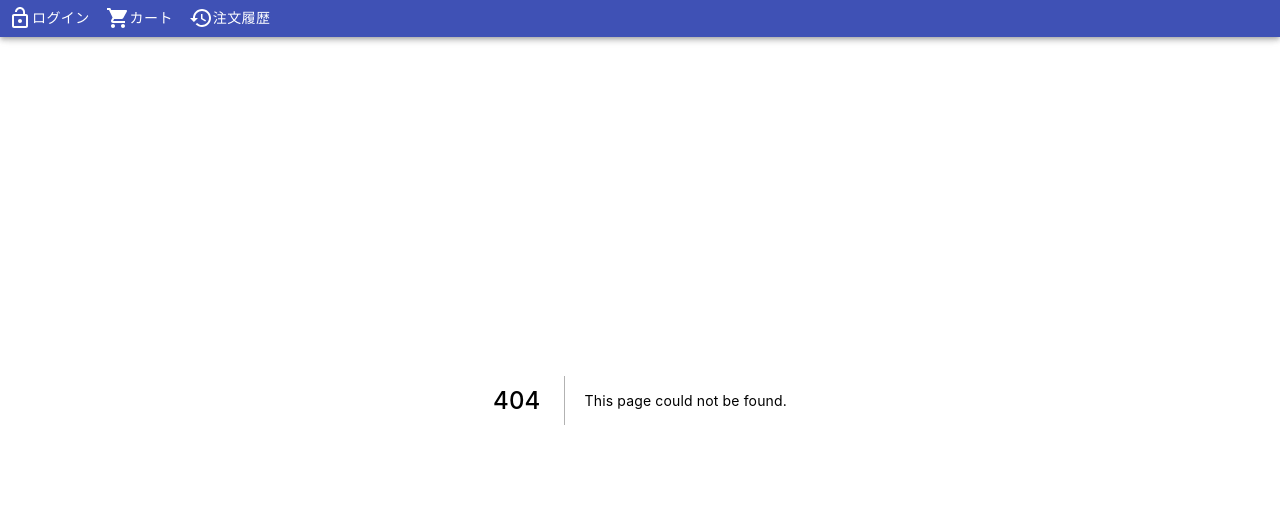
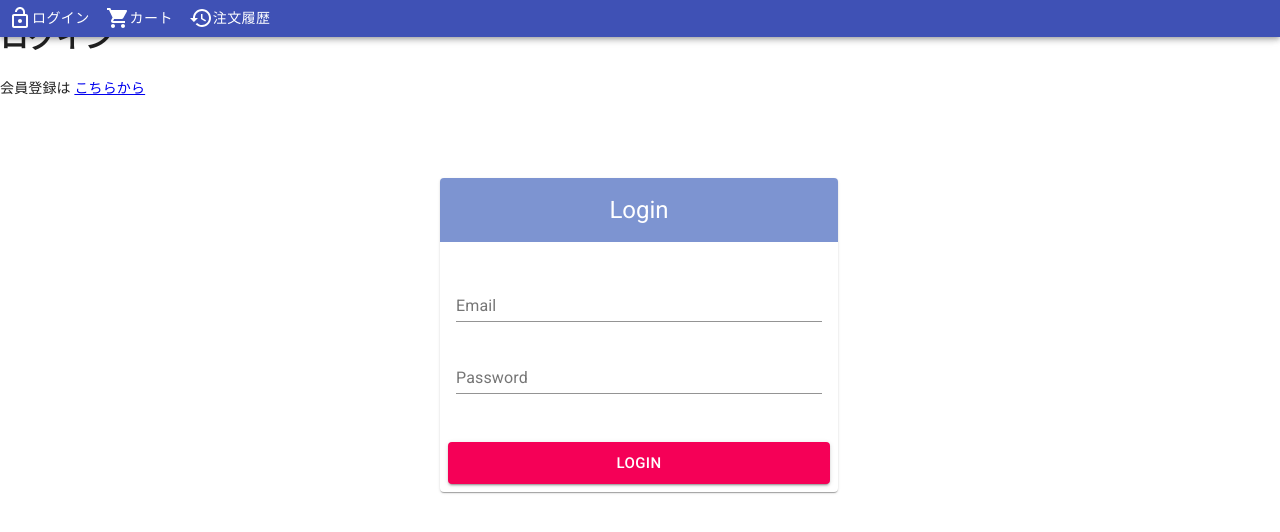
Before and after one commit to nearkillit/ts_next_django, a Next.js app in the folder coffee-app/: page /component/Login in a window 1280 px wide. Before the commit this address had no page. Shown: the top 532 px of the page. Built offline with nearby package versions, Linux system fonts and the light colour scheme.

Commit message:
ログイン機能を作成

```diff
--- a/coffee-app/package.json
+++ b/coffee-app/package.json
@@ -17,6 +17,7 @@
     "next": "^11.1.2",
     "react": "^17.0.2",
     "react-dom": "^17.0.2",
+    "react-hook-form": "^7.17.5",
     "react-redux": "^7.2.4",
     "react-router-dom": "^5.2.1",
     "react-scripts": "4.0.3",
--- a/coffee-app/pages/_app.tsx
+++ b/coffee-app/pages/_app.tsx
@@ -86,7 +86,7 @@ const UserCheck = () => {
                 <Button onClick={logout} style={whiteMoji}><LockIcon />ログアウト</Button>
               </>
               :
-              <Button onClick={login} style={whiteMoji}><LockOpenIcon />ログイン</Button>
+              <Link href="/component/Login/"><a><Button onClick={login} style={whiteMoji}><LockOpenIcon />ログイン</Button></a></Link>
             }
     </>
   )
--- /dev/null
+++ b/coffee-app/pages/component/Login.tsx
@@ -0,0 +1,115 @@
+import { useState } from 'react'
+import { useForm } from 'react-hook-form'
+import  Link  from 'next/link'
+import { useRouter } from 'next/router'
+import axios from 'axios'
+
+
+import { createStyles, makeStyles, Theme } from '@material-ui/core/styles';
+
+import TextField from '@material-ui/core/TextField';
+import Card from '@material-ui/core/Card';
+import CardContent from '@material-ui/core/CardContent';
+import CardActions from '@material-ui/core/CardActions';
+import CardHeader from '@material-ui/core/CardHeader';
+import Button from '@material-ui/core/Button';
+
+type submit = {
+    email: string;
+    password: string
+}
+
+
+const useStyles = makeStyles((theme: Theme) =>
+  createStyles({
+    container: {
+      display: 'flex',
+      flexWrap: 'wrap',
+      width: 400,
+      margin: `${theme.spacing(0)} auto`
+    },
+    loginBtn: {
+      marginTop: theme.spacing(2),
+      flexGrow: 1
+    },
+    header: {
+      textAlign: 'center',
+      background: '#7d94d1',
+      color: '#fff'
+    },
+    card: {
+      marginTop: theme.spacing(10)
+    }
+  })
+);
+
+const Login = () => {
+  const classes = useStyles();
+
+  const router = useRouter()
+
+  const {register,handleSubmit} = useForm()
+  const onSubmit = (data: submit) => {
+      console.log(data)
+      axios.post('http://localhost:8000/api/rest-auth/login/',{
+          email: data.email,
+          password: data.password,
+      })
+      .then(res => {
+          console.log(res.data)
+          router.push('/')
+      })
+      .catch(err => {
+          alert("入力されたEmailもしくはパスワードが異なります")
+      })
+  }
+
+
+  return (
+    <>
+    <h1>ログイン</h1>
+    <div>会員登録は <Link href="/component/Signup/"><a>こちらから</a></Link></div>
+    <form className={classes.container} onSubmit={handleSubmit(onSubmit)}>
+      <Card className={classes.card}>
+        <CardHeader className={classes.header} title="Login" />
+        <CardContent>
+          <div>
+            <TextField
+              fullWidth
+              id="username"
+              type="email"
+              label="Email"
+              placeholder="Email"
+              margin="normal"
+              {...register("email", {required: true})}
+            />
+
+            <TextField
+              fullWidth
+              id="password"
+              type="password"
+              label="Password"
+              placeholder="Password"
+              margin="normal"
+              {...register("password", {required: true})}
+            />
+          </div>
+        </CardContent>
+        <CardActions>
+          <Button
+            variant="contained"
+            size="large"
+            color="secondary"
+            className={classes.loginBtn}
+            type="submit"
+           >
+            Login
+          </Button>
+        </CardActions>
+      </Card>
+    </form>
+    </>
+  );
+}
+
+export default Login;
```
Also changed, not shown: coffee-app/pages/component/Signup.tsx (added, +69 -0 lines), 1 other file (tests, documents, lock files or other folders).
